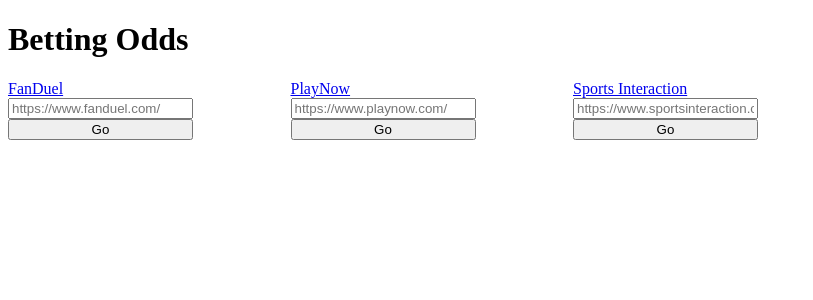
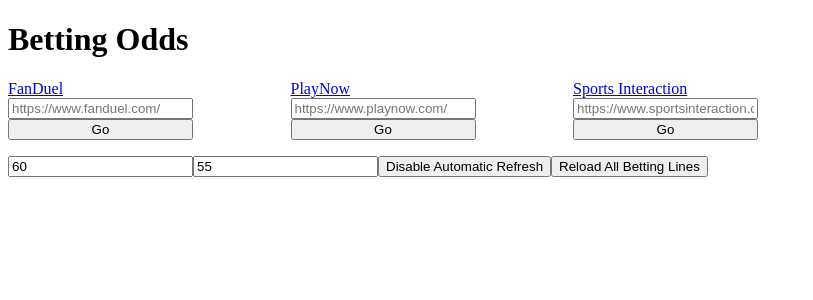
Before and after one commit to gordonchiang/Leslies-Lines, a React (Create React App) app in the folder frontend/: page / in a window 1280 px wide. Shown: the top 300 px of the page, without its empty margins (0-813 px from the left). Built offline with nearby package versions, Linux system fonts and the light colour scheme.

Commit message:
Add timer to frontend

```diff
--- a/frontend/src/App.css
+++ b/frontend/src/App.css
@@ -20,3 +20,13 @@
   display: flex;
   flex-direction: column;
 }
+
+.timer {
+  margin-top: 1em;
+}
+
+.timer-view:disabled {
+  background-color: dimgrey;
+  color: linen;
+  opacity: 1;
+}
--- a/frontend/src/App.tsx
+++ b/frontend/src/App.tsx
@@ -1,5 +1,4 @@
-/* eslint-disable jsx-a11y/alt-text */
-import { useState } from 'react';
+import { useCallback, useEffect, useState } from 'react';
 import axios from 'axios';
 import './App.css';
 import { isValidHttpUrl } from './util/http';
@@ -11,9 +10,31 @@
   const [ playNowUrl, setPlayNowUrl ] = useState<string>('');
   const [ sportsinteractionUrl, setSportsinteractionUrl ] = useState<string>('');
 
+  const [ initialTimer, setInitialTimer ] = useState<number>(60);
+  const [ timer, setTimer ] = useState<number>(initialTimer);
+  const [ pauseTimer, setPauseTimer ] = useState<boolean>(false);
+
   const [ fanDuelBettingLines, setFanDuelBettingLines ] = useState<any>([]);
   const [ playNowBettingLines, setPlayNowBettingLines ] = useState<any>([]);
   const [ sportsInteractionBettingLines, setSportsInteractionBettingLines ] = useState<any>([]);
+
+  const reloadBettingLines = useCallback(async (): Promise<void> => {
+    console.log('reload')
+  }, []);
+
+  useEffect(() => {
+    if (pauseTimer) return;
+
+    const newTimer = timer-1;
+    const tick = setInterval(setTimer, 1000, newTimer === -1 ? initialTimer : newTimer);
+
+    const triggerReload = async () => {
+      await reloadBettingLines();
+    };
+    if (newTimer === -1) triggerReload();
+
+    return () => clearInterval(tick);
+  }, [ initialTimer, pauseTimer, reloadBettingLines, timer ]);
 
   const loadBettingLines = async (type: BettingSite, url: string) => {
     if (!isValidHttpUrl(url)) {
@@ -22,33 +43,23 @@
     }
 
     try {
-      let resp;
-      let elements = [];
+      const resp = await axios.get('http://localhost:4200/scrape', { params: { type, url }});
+      const elements = Object.entries(resp.data).reduce<JSX.Element[]>((arr, [line, img]) => {
+        return line === 'all' ? arr : arr.concat(<img
+          id={ `${line}${img}` }
+          alt='betting-line'
+          src={ `http://localhost:4200/lines/${img}` }
+        />);
+      }, []);
+
       switch (type) {
         case 'fanDuel':
-          resp = await axios.get('http://localhost:4200/scrape', { params: { type, url }});
-          for (const [ line, img ] of Object.entries(resp.data)) {
-            if (line !== 'all') elements.push(<img src={ `http://localhost:4200/lines/${img}` }/>);
-          }
-
           setFanDuelBettingLines(elements);
           break;
         case 'playNow':
-          resp = await axios.get('http://localhost:4200/scrape', { params: { type, url }});
-
-          for (const [ line, img ] of Object.entries(resp.data)) {
-            if (line !== 'all') elements.push(<img src={ `http://localhost:4200/lines/${img}` }/>);
-          }
-
           setPlayNowBettingLines(elements);
           break;
         case 'sportsInteraction':
-          resp = await axios.get('http://localhost:4200/scrape', { params: { type, url }});
-
-          for (const [ line, img ] of Object.entries(resp.data)) {
-            if (line !== 'all') elements.push(<img src={ `http://localhost:4200/lines/${img}` }/>);
-          }
-
           setSportsInteractionBettingLines(elements);
           break;
         default:
@@ -107,6 +118,31 @@
         </div>
       </div>
 
+      <div className='timer'>
+        <div className='timer-input'>
+          <input
+            value={ initialTimer }
+            type='number'
+            onChange={ (e) => setInitialTimer(Number(e.target.value)) }
+          ></input>
+          <input
+            className='timer-view'
+            disabled={ pauseTimer }
+            readOnly={ true }
+            value={ timer }
+          ></input>
+          <button onClick={ () => setPauseTimer(!pauseTimer) }>
+            { `${pauseTimer ? 'Enable' : 'Disable' } Automatic Refresh` }
+          </button>
+          <button onClick={ async () => {
+            setTimer(initialTimer);
+            await reloadBettingLines();
+           } }>
+            Reload All Betting Lines
+          </button>
+        </div>
+      </div>
+
       <div className='betting-lines'>
         <div className='betting-line'>
           { fanDuelBettingLines }
```
Also changed, not shown: 1 other file (tests, documents, lock files or other folders).
